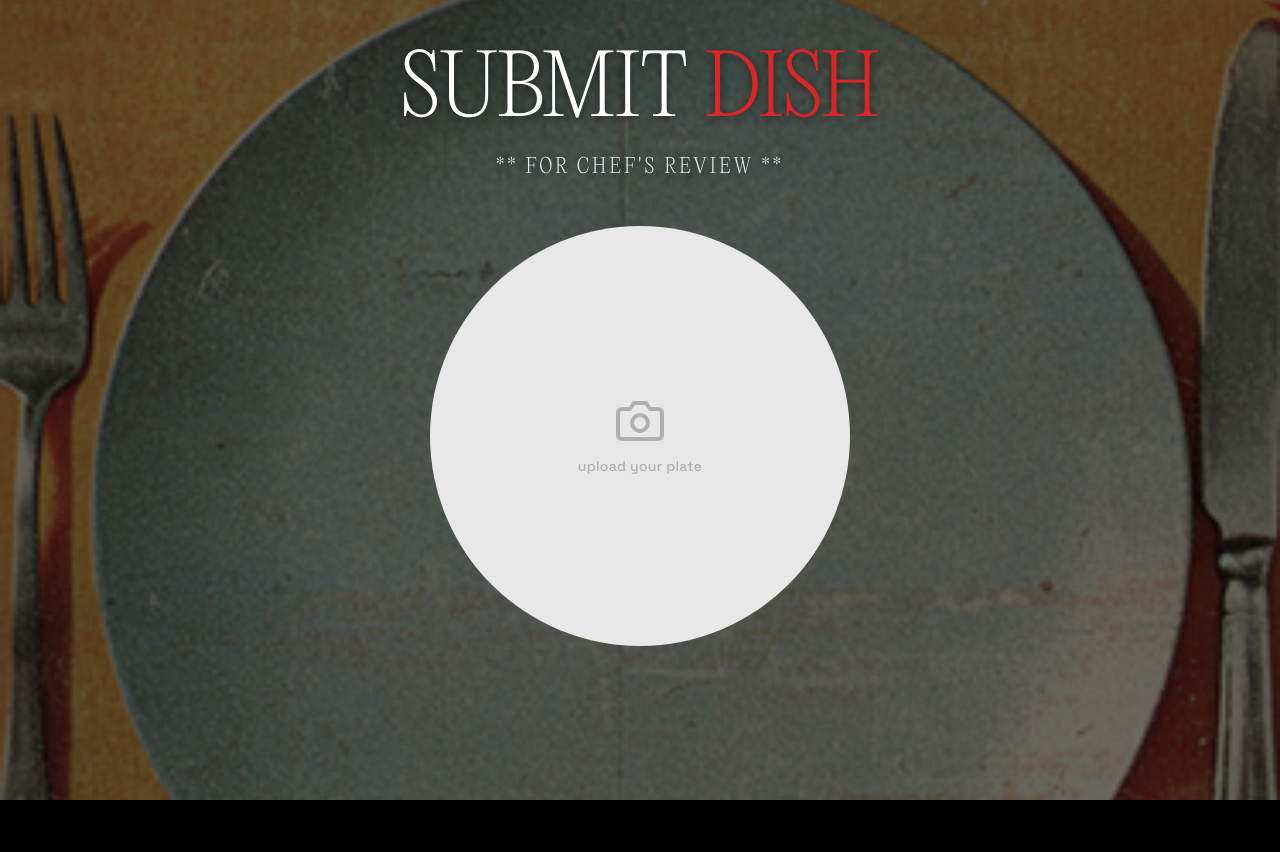
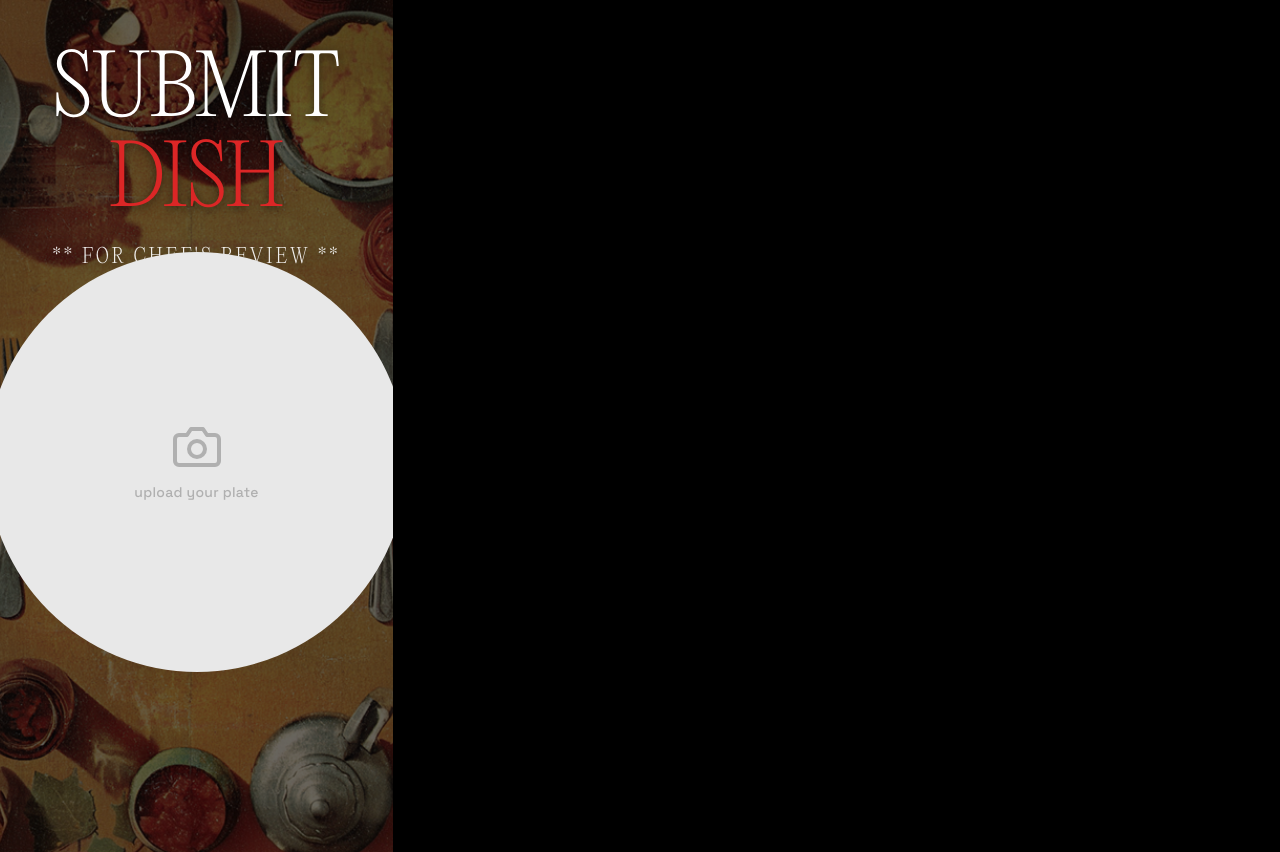
Before and after one commit to oswidan306/roast-my-plate, a React app: page /upload in a window 1280 px wide. Built offline with nearby package versions, Linux system fonts and the light colour scheme; the HTML template or start-up script is replaced by a standard one.

Commit message:
Fix desktop constraints: force all screens to fixed 393x852px dimensions

```diff
--- a/src/styles/global.css
+++ b/src/styles/global.css
@@ -67,14 +67,56 @@ body {
 /* Desktop: Constrain to iPhone 16 dimensions (393px x 852px) */
 @media (min-width: 768px) {
   #root {
-    width: 393px;
-    height: 852px;
-    max-width: 393px;
-    max-height: 852px;
+    width: 393px !important;
+    height: 852px !important;
+    max-width: 393px !important;
+    max-height: 852px !important;
+    min-width: 393px !important;
+    min-height: 852px !important;
     margin: 0 auto;
     box-shadow: 0 0 40px rgba(0, 0, 0, 0.5);
     position: relative;
     overflow: hidden;
+  }
+
+  /* Override all viewport units to fixed dimensions */
+  .screen-shell,
+  .screen-shell--splash,
+  .screen-shell--upload,
+  .screen-shell--loading,
+  .screen-shell--result {
+    width: 393px !important;
+    height: 852px !important;
+    min-width: 393px !important;
+    min-height: 852px !important;
+    max-width: 393px !important;
+    max-height: 852px !important;
+  }
+
+  .splash__container {
+    width: 393px !important;
+    height: 852px !important;
+  }
+
+  .upload-screen {
+    width: 393px !important;
+    height: 852px !important;
+  }
+
+  .loading-screen {
+    width: 393px !important;
+    height: 852px !important;
+  }
+
+  .result-screen {
+    width: 393px !important;
+    height: 852px !important;
+  }
+
+  /* Fix scrims to container, not viewport */
+  .loading-screen__scrim,
+  .result-screen__scrim {
+    position: absolute !important;
   }
 }
 
```
